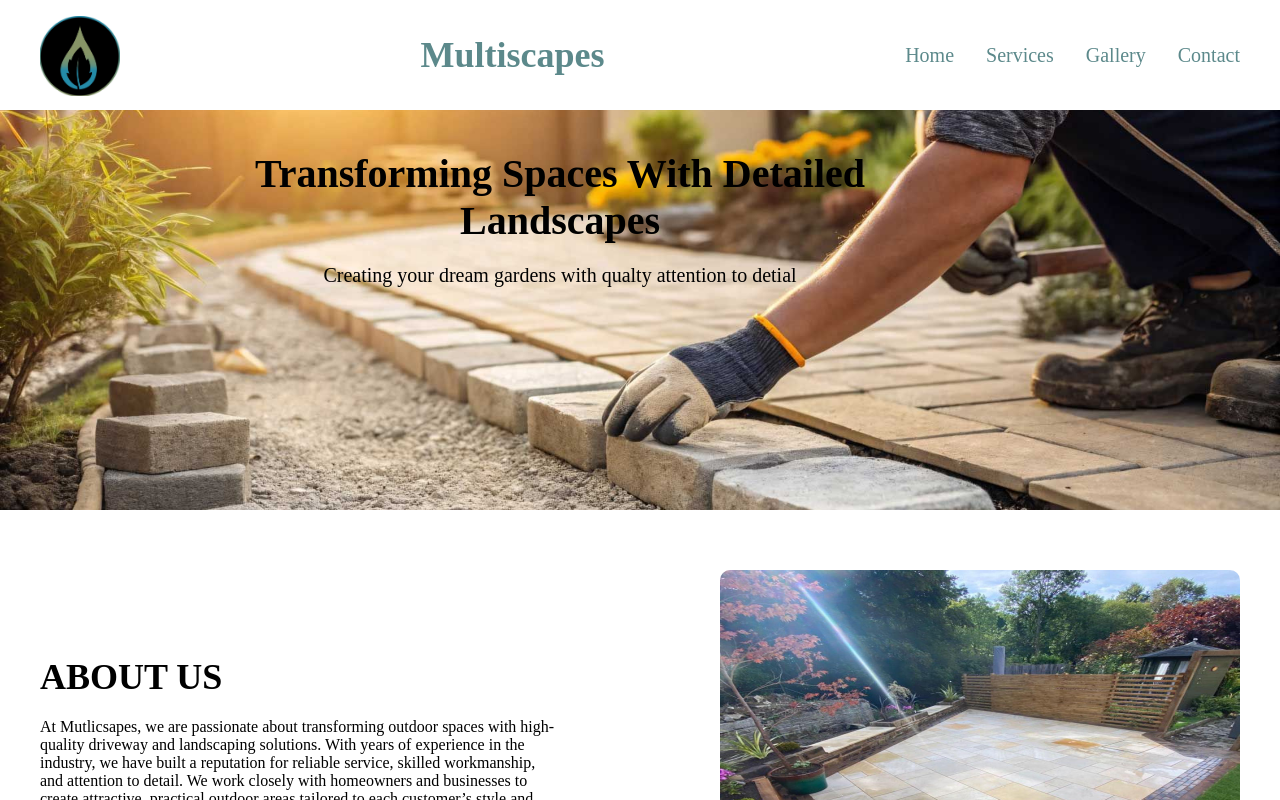
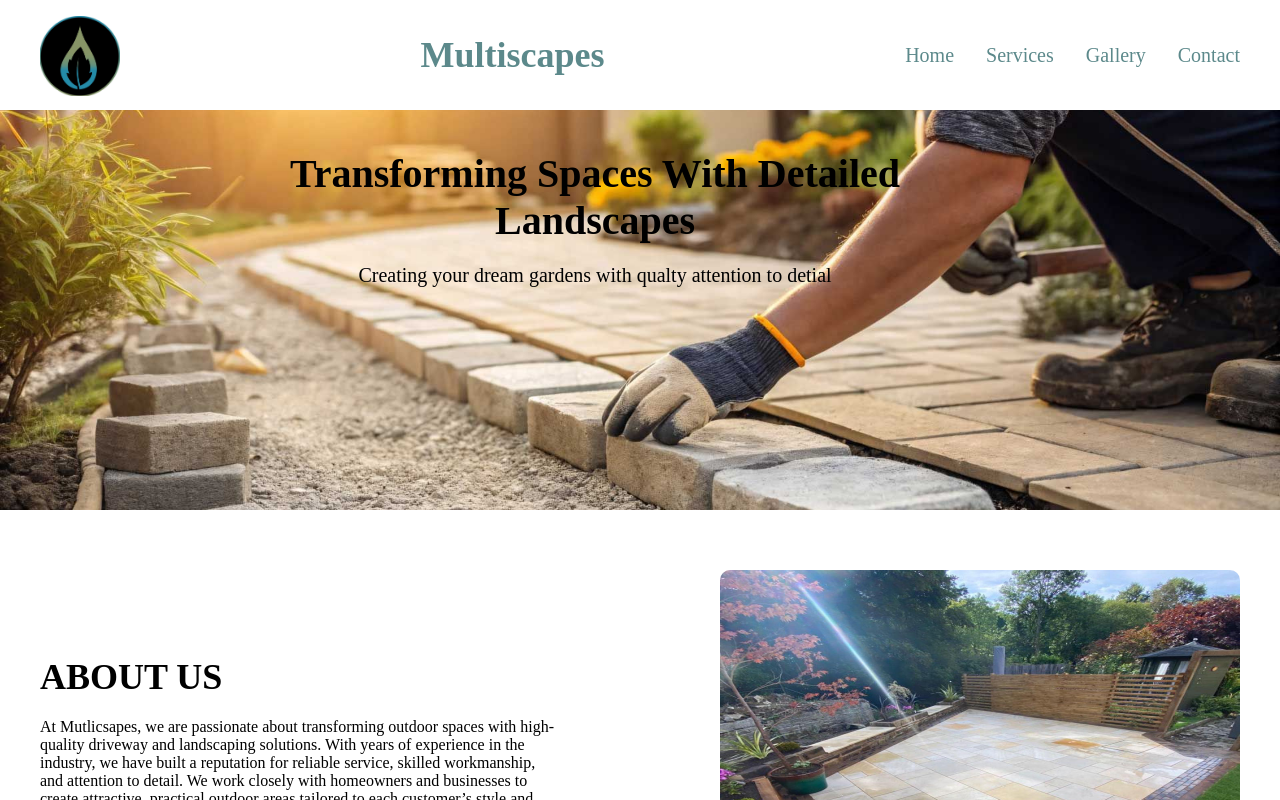
Before and after one commit to Gibson779/Multiscapes, a React (Vite) app: page / in a window 1280 px wide. Shown: the top 800 px of the page. Built offline with nearby package versions, Linux system fonts and the light colour scheme.

Commit message:
Update App.css

```diff
--- a/src/App.css
+++ b/src/App.css
@@ -51,7 +51,7 @@ html, body {
   align-items: center;
   text-align: center;
   color: rgb(0, 0, 0);
-  padding: 20px 160px 0 0;
+  padding: 20px 140px 0 50px;
 
 
 }
@@ -576,9 +576,10 @@ padding: 0 20px 30px 20px;
 
 
 
-/* ==========================
-   MOBILE MENU
-========================== */
+/* ----------------------------------
+   MEDIA QUERIES (MOBILE + TABLET)
+---------------------------------- */
+
 
 @media (max-width: 768px) {
   .navbar__menu {
@@ -615,12 +616,6 @@ padding: 0 20px 30px 20px;
   }
 
 }
-
-
-
-/* ----------------------------------
-   MEDIA QUERIES (MOBILE + TABLET)
----------------------------------- */
 
 
 @media (max-width: 900px) {
@@ -752,8 +747,6 @@ padding: 0 20px 30px 20px;
 }
 
 
-
-
 @media (max-width: 600px) {
   .privacy__container {
     padding: 20px 15px;
```
